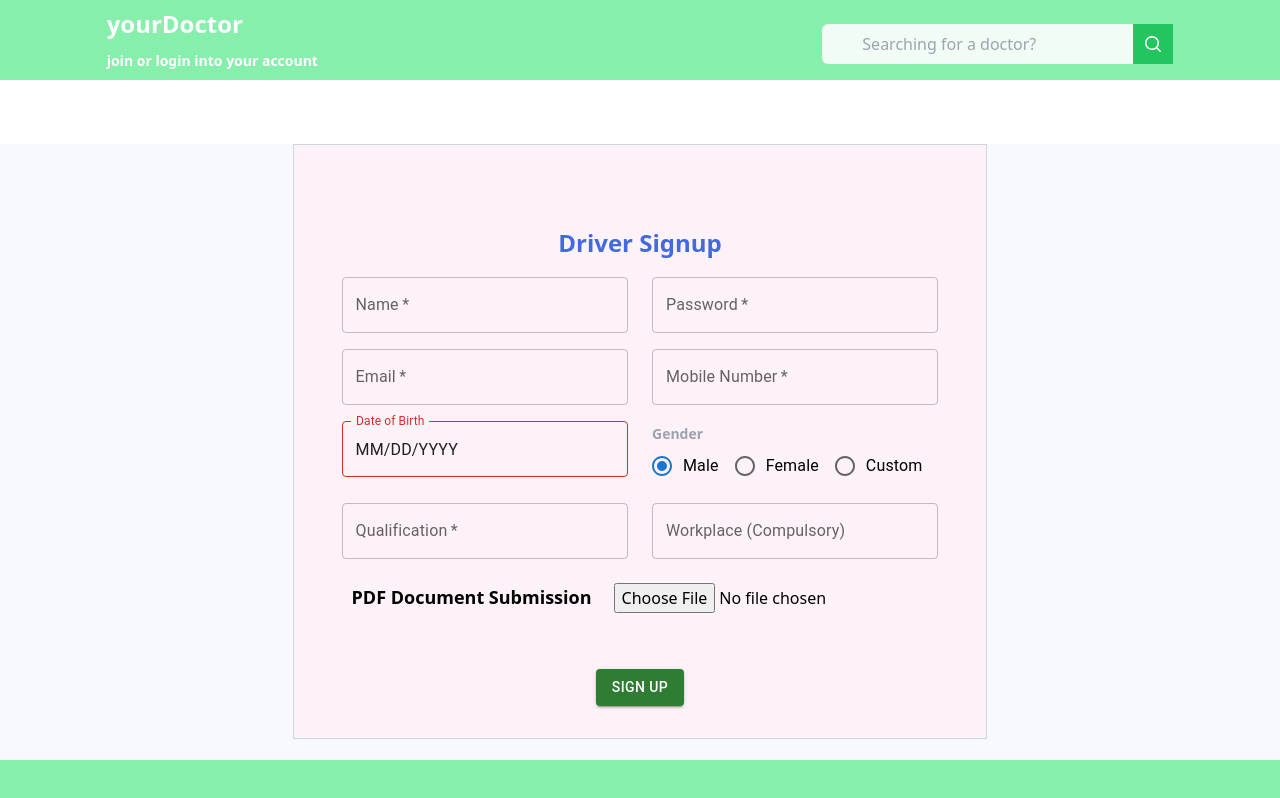
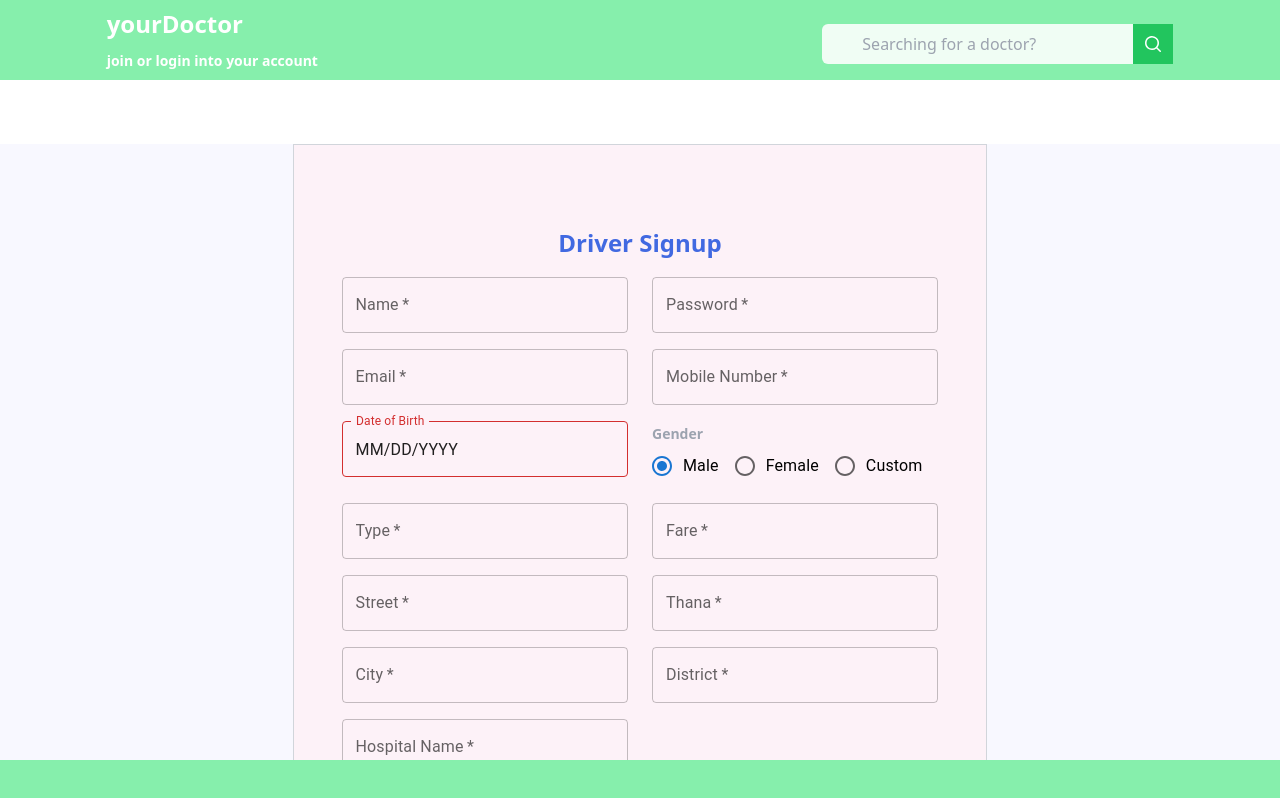
Before and after one commit to ayeshathoi/Software-Sessional-408, a React (Vite) app in the folder react-ts-yourDoctor/: page /DriverSignup in a window 1280 px wide. Shown: the top 798 px of the page. Built offline with nearby package versions, Linux system fonts and the light colour scheme.

Commit message:
driver-signup & login

```diff
--- a/react-ts-yourDoctor/src/pages/signup/driverSignup.tsx
+++ b/react-ts-yourDoctor/src/pages/signup/driverSignup.tsx
@@ -18,14 +18,19 @@ import Footer from '../navbar/footer';
 
 function DriverSignup() {
   const [formData, setFormData] = useState({
-    name: '',
+    uname: '',
     email: '',
     mobile: '',
     password: '',
     dob: '',
     gender: 'male', // Default value
-    qualification: '',
-    workplace: '',
+    type: '',
+    fare: '',
+    street: '',
+    thana: '',
+    city: '',
+    district: '',
+    hospital_name: '',
     pdfDocument: null,
   });
 
@@ -52,7 +57,7 @@ function DriverSignup() {
     e.preventDefault();
     try {
       await axios
-        .post('http://localhost:3000/register/driver', formData)
+        .post('http://localhost:3000/auth/register/driver', formData)
         .then((res) => {
           console.log('here is the form', res.data);
           navigate('/LogIn'); // signup er por login kora lagbe
@@ -89,8 +94,8 @@ function DriverSignup() {
           >
             <TextField
               label="Name"
-              name="firstName"
-              value={formData.name}
+              name="uname"
+              value={formData.uname}
               onChange={handleChange}
               variant="outlined"
               required
@@ -166,9 +171,18 @@ function DriverSignup() {
             </div>
 
             <TextField
-              label="Qualification"
-              name="qualification"
-              value={formData.qualification}
+              label="Type"
+              name="type"
+              value={formData.type}
+              onChange={handleChange}
+              variant="outlined"
+              required
+              className="w-full"
+            />
+            <TextField
+              label="Fare"
+              name="fare"
+              value={formData.fare}
               onChange={handleChange}
               variant="outlined"
               required
@@ -176,14 +190,51 @@ function DriverSignup() {
             />
 
             <TextField
-              label="Workplace (Compulsory)"
-              name="workplace"
-              value={formData.workplace}
+              label="Street"
+              name="street"
+              value={formData.street}
               onChange={handleChange}
               variant="outlined"
+              required
+              className="w-full"
+            />
+            <TextField
+              label="Thana"
+              name="thana"
+              value={formData.thana}
+              onChange={handleChange}
+              variant="outlined"
+              required
               className="w-full"
             />
 
+            <TextField
+              label="City"
+              name="city"
+              value={formData.city}
+              onChange={handleChange}
+              variant="outlined"
+              required
+              className="w-full"
+            />
+            <TextField
+              label="District"
+              name="district"
+              value={formData.district}
+              onChange={handleChange}
+              variant="outlined"
+              required
+              className="w-full"
+            />
+            <TextField
+              label="Hospital Name"
+              name="hospital_name"
+              value={formData.hospital_name}
+              onChange={handleChange}
+              variant="outlined"
+              required
+              className="w-full"
+            />
             <div className="col-span-2 mb-8">
               <label
                 htmlFor="pdfDocument"
```
